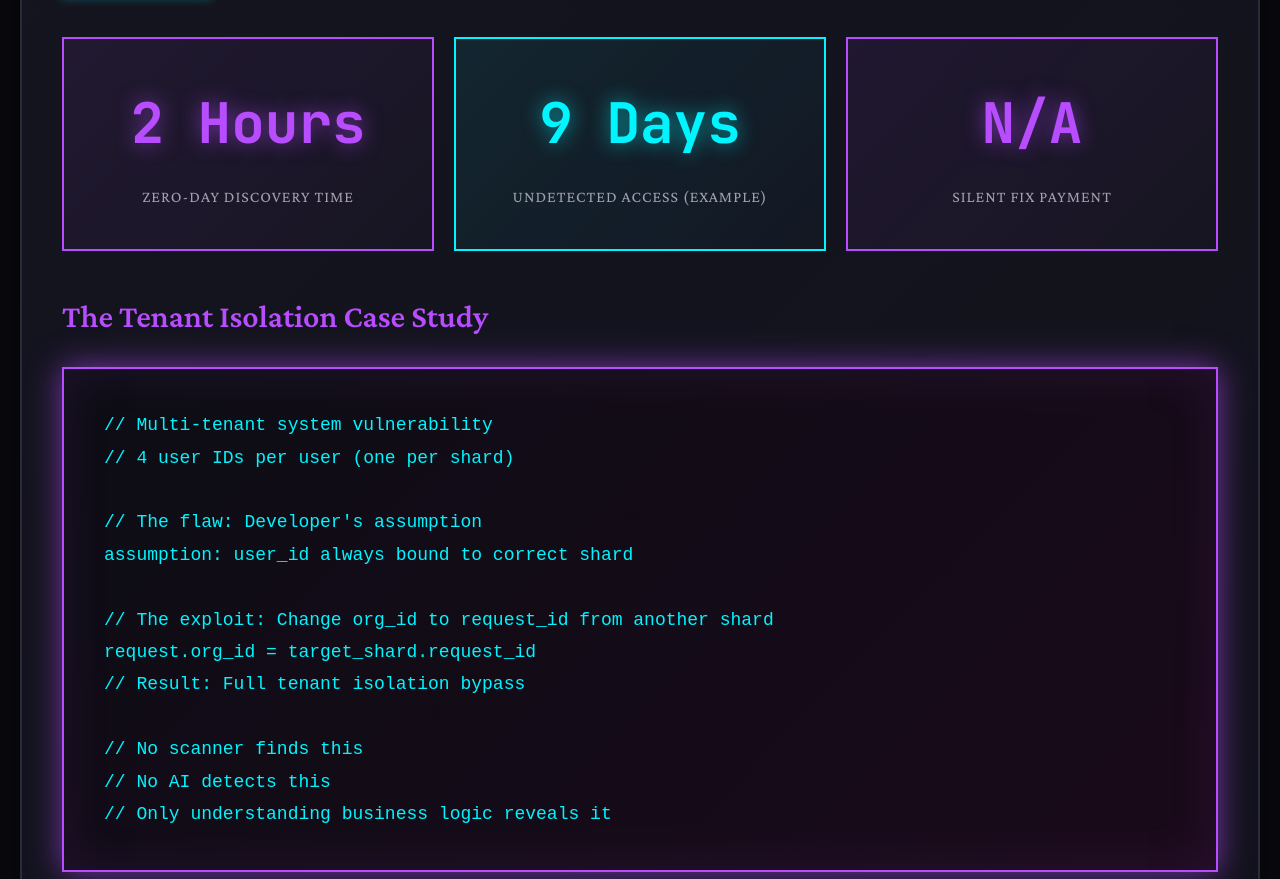
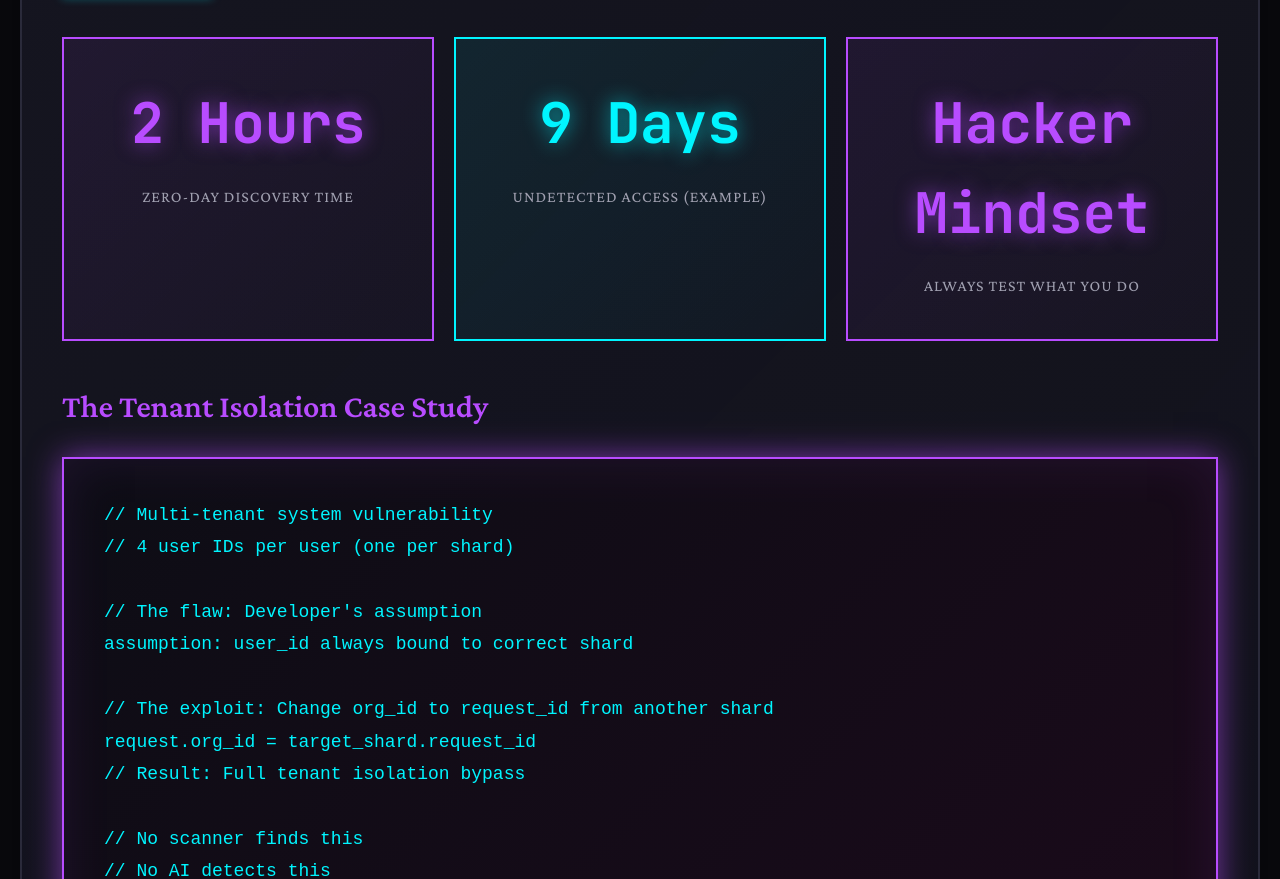
Before and after one commit to Theultimatehackerman/theultimatehackerman.github.io, a plain HTML site: page x/pod.html in a window 1280 px wide. Shown: the part 2295-3174 px from the top of the page. Drawn offline with nearby package versions, Linux system fonts and the light colour scheme.

Commit message:
Update pod.html

```diff
--- a/x/pod.html
+++ b/x/pod.html
@@ -567,8 +567,8 @@
                     <span class="stat-label">Undetected Access (Example)</span>
                 </div>
                 <div class="stat-card purple">
-                    <span class="stat-number">N/A</span>
-                    <span class="stat-label">Silent Fix Payment</span>
+                    <span class="stat-number">Hacker Mindset</span>
+                    <span class="stat-label">Always test what you do</span>
                 </div>
             </div>
 
```
